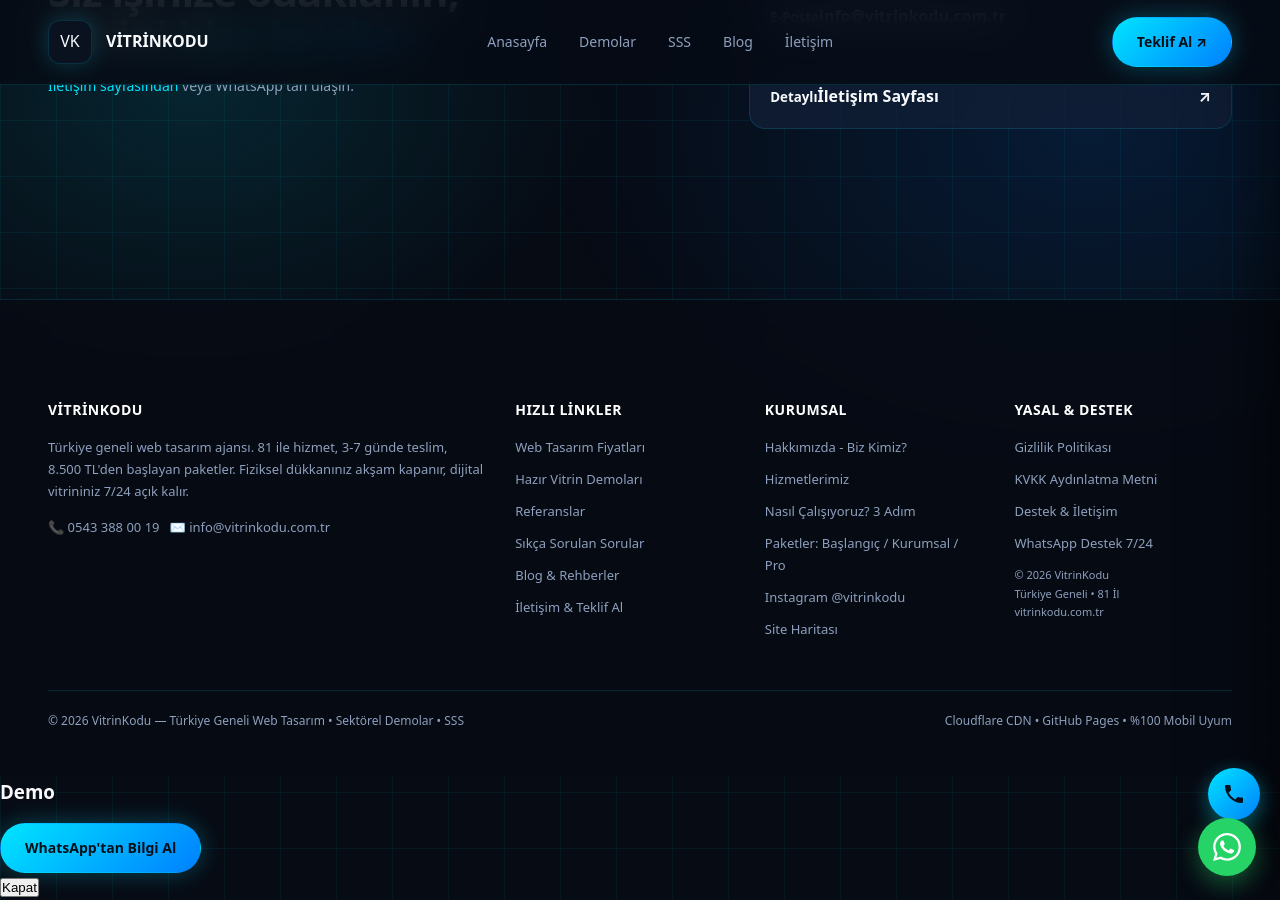
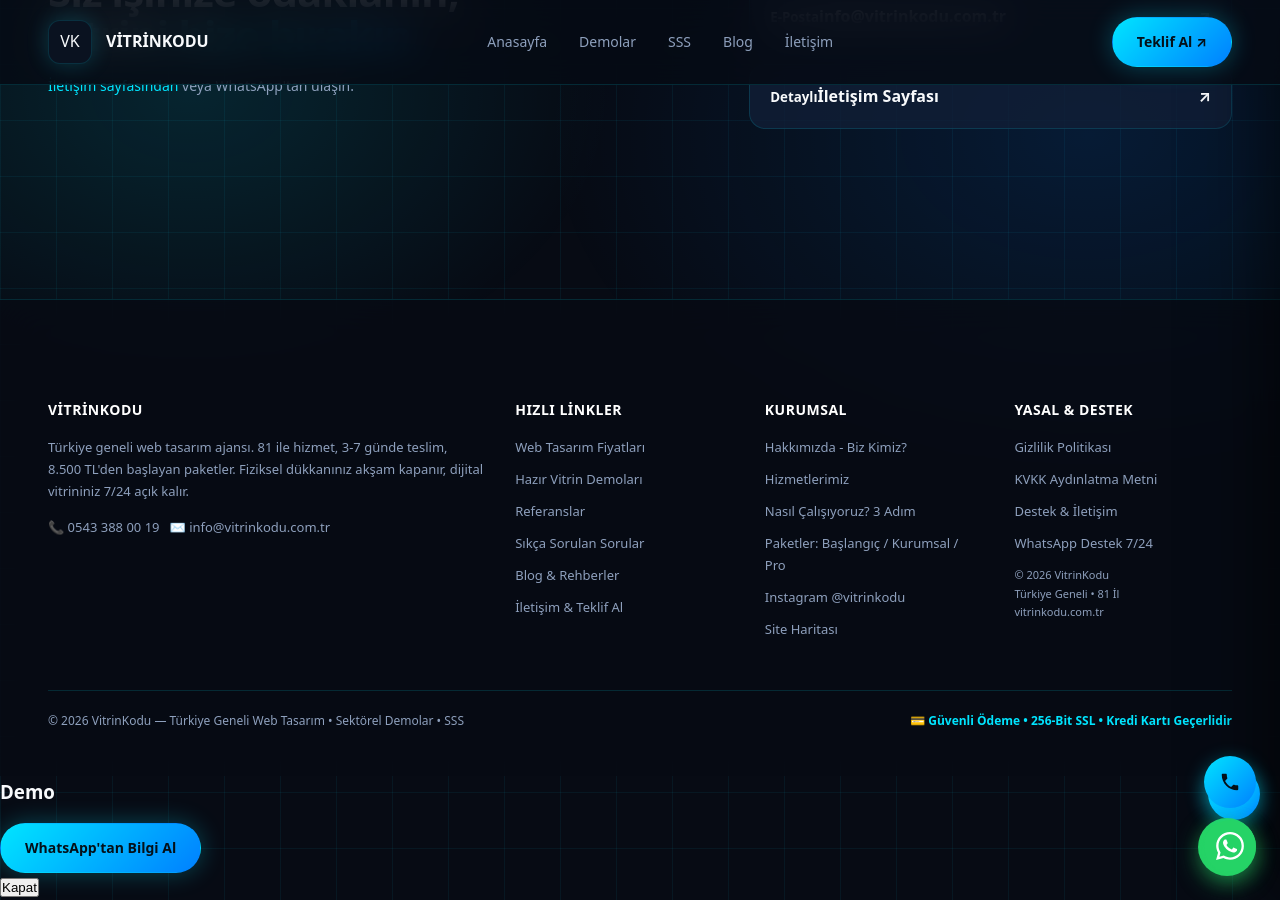
Before and after one commit to 1199mem/vitrinkodu.com.tr, a Jekyll site: the page built from index.html, in a window 1280 px wide and 900 px high, scrolled down 3744 px. Built offline with Jekyll 4.4.1, drawn with Linux system fonts in a browser that asks for light colours.

Commit message:
footer.html

```diff
--- a/_includes/footer.html
+++ b/_includes/footer.html
@@ -38,9 +38,19 @@
 </div>
 <div class="footer-bottom">
 <div>© 2026 VitrinKodu — <a href="/">Türkiye Geneli Web Tasarım</a> • <a href="/demolar/">Sektörel Demolar</a> • <a href="/sss/">SSS</a></div>
-<div style="display:flex;gap:14px">
-<span>Cloudflare CDN • GitHub Pages • %100 Mobil Uyum</span>
+<div style="display:flex;gap:14px;align-items:center;color:var(--cyan);font-weight:600;font-size:12px">
+  <span>💳 Güvenli Ödeme • 256-Bit SSL • Kredi Kartı Geçerlidir</span>
 </div>
 </div>
 </div>
 </footer>
+
+<!-- Sağ Alt Sabit Telefon Arama Butonu -->
+<a class="phone-float" href="tel:+905433880019" aria-label="Hemen Ara" style="position:fixed;bottom:92px;right:24px;width:52px;height:52px;background:linear-gradient(135deg,var(--cyan),var(--blue));border-radius:50%;display:grid;place-items:center;z-index:9999;box-shadow:0 6px 20px rgba(0,229,255,0.4);transition:transform 0.2s ease">
+  <svg width="22" height="22" viewBox="0 0 24 24" fill="#041019"><path d="M6.62 10.79c1.44 2.83 3.76 5.14 6.59 6.59l2.2-2.2c.27-.27.67-.36 1.02-.24 1.12.37 2.33.57 3.57.57.55 0 1 .45 1 1V20c0 .55-.45 1-1 1-9.39 0-17-7.61-17-17 0-.55.45-1 1-1h3.5c.55 0 1 .45 1 1 0 1.25.2 2.45.57 3.57.11.35.03.74-.25 1.02l-2.2 2.2z"/></svg>
+</a>
+
+<!-- Sağ Alt Sabit WhatsApp Butonu -->
+<a class="wa" href="https://wa.me/905433880019?text=Merhaba%20VitrinKodu,%20bilgi%20almak%20istiyorum" target="_blank" rel="noopener noreferrer" aria-label="WhatsApp Destek" style="position:fixed;bottom:28px;right:24px;width:52px;height:52px;background:#25D366;border-radius:50%;display:grid;place-items:center;z-index:9999;box-shadow:0 6px 20px rgba(37,211,102,0.4);transition:transform 0.2s ease">
+  <svg width="28" height="28" viewBox="0 0 24 24" fill="#fff"><path d="M.057 24l1.687-6.163c-1.041-1.804-1.588-3.849-1.587-5.946.003-6.556 5.338-11.891 11.893-11.891 3.181.001 6.167 1.24 8.413 3.488 2.245 2.248 3.481 5.236 3.48 8.414-.003 6.557-5.338 11.892-11.893 11.892-1.99-.001-3.951-.5-5.688-1.448l-6.305 1.654zm6.597-3.807c1.676.995 3.276 1.591 5.392 1.592 5.448 0 9.886-4.434 9.889-9.885.002-5.462-4.415-9.89-9.881-9.892-5.452 0-9.887 4.434-9.889 9.884-.001 2.225.651 3.891 1.746 5.634l-.999 3.648 3.742-.981zm11.387-5.464c-.074-.124-.272-.198-.57-.347-.297-.149-1.758-.868-2.031-.967-.272-.099-.47-.149-.669.149-.198.297-.768.967-.941 1.165-.173.198-.347.223-.644.074-.297-.149-1.255-.462-2.39-1.475-.883-.788-1.48-1.761-1.653-2.059-.173-.297-.018-.458.13-.606.134-.133.297-.347.446-.521.151-.172.2-.296.3-.495.099-.198.05-.372-.025-.521-.075-.148-.669-1.611-.916-2.206-.242-.579-.487-.501-.669-.51l-.57-.01c-.198 0-.52.074-.792.372s-1.04 1.016-1.04 2.479 1.065 2.876 1.213 3.074c.149.198 2.095 3.2 5.076 4.487.709.306 1.263.489 1.694.626.712.226 1.36.194 1.872.118.571-.085 1.758-.719 2.006-1.413.248-.695.248-1.29.173-1.414z"/></svg>
+</a>
```
